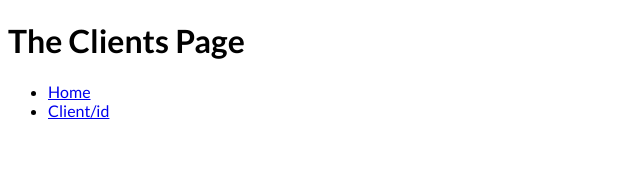
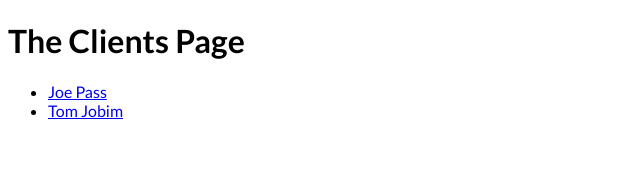
Before and after one commit to joepasss/next_study, a Next.js app in the folder routing/: page /clients in a window 1280 px wide. Shown: the top 172 px of the page, without its empty margins (0-640 px from the left). Built offline with nearby package versions, Linux system fonts and the light colour scheme.

Commit message:
href objects

```diff
--- a/routing/pages/clients/index.tsx
+++ b/routing/pages/clients/index.tsx
@@ -2,17 +2,28 @@ import Link from "next/link";
 import React from "react";
 
 const ClientsPage = () => {
+  const clients = [
+    { id: "joe", name: "Joe Pass" },
+    { id: "tom", name: "Tom Jobim" },
+  ];
+
   return (
     <div>
       <h1>The Clients Page</h1>
 
       <ul>
-        <li>
-          <Link href={"/"}>Home</Link>
-        </li>
-        <li>
-          <Link href={"/clients/123"}>Client/id</Link>
-        </li>
+        {clients.map((client, index) => (
+          <li key={`clients_link--${client.id}__${index}`}>
+            <Link
+              href={{
+                pathname: "/clients/[id]",
+                query: { id: client.id },
+              }}
+            >
+              {client.name}
+            </Link>
+          </li>
+        ))}
       </ul>
     </div>
   );
```
